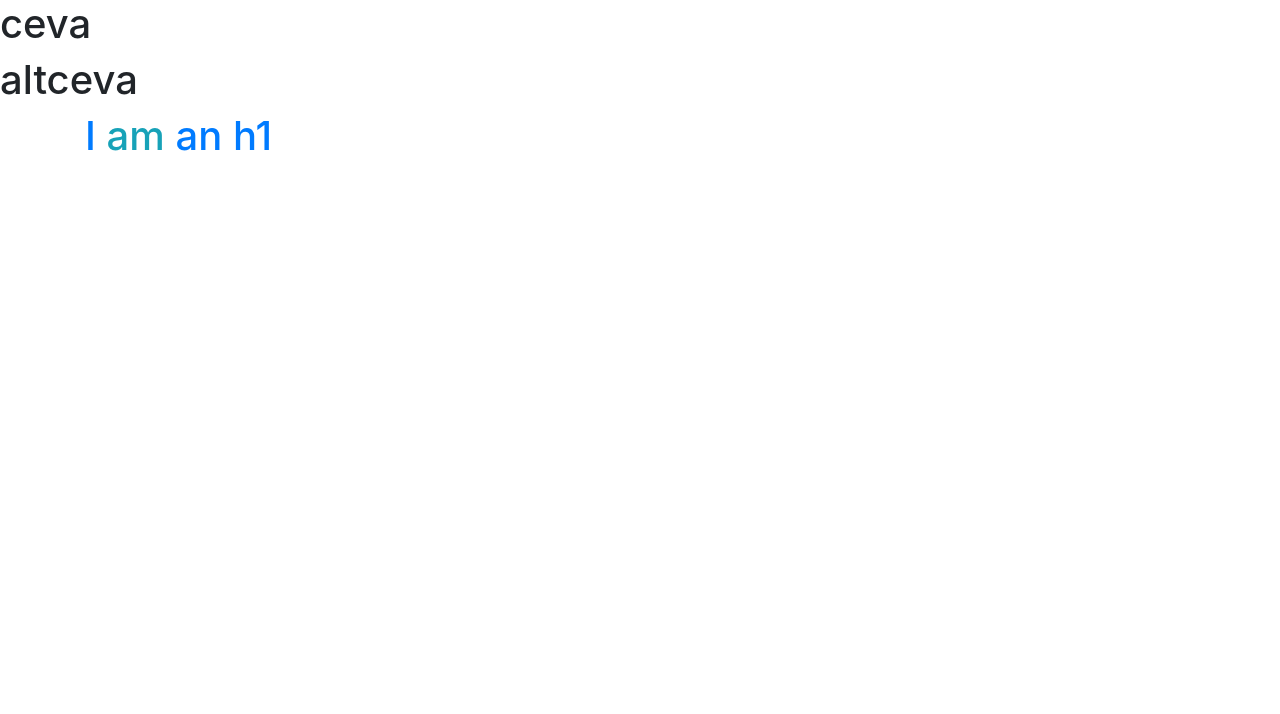
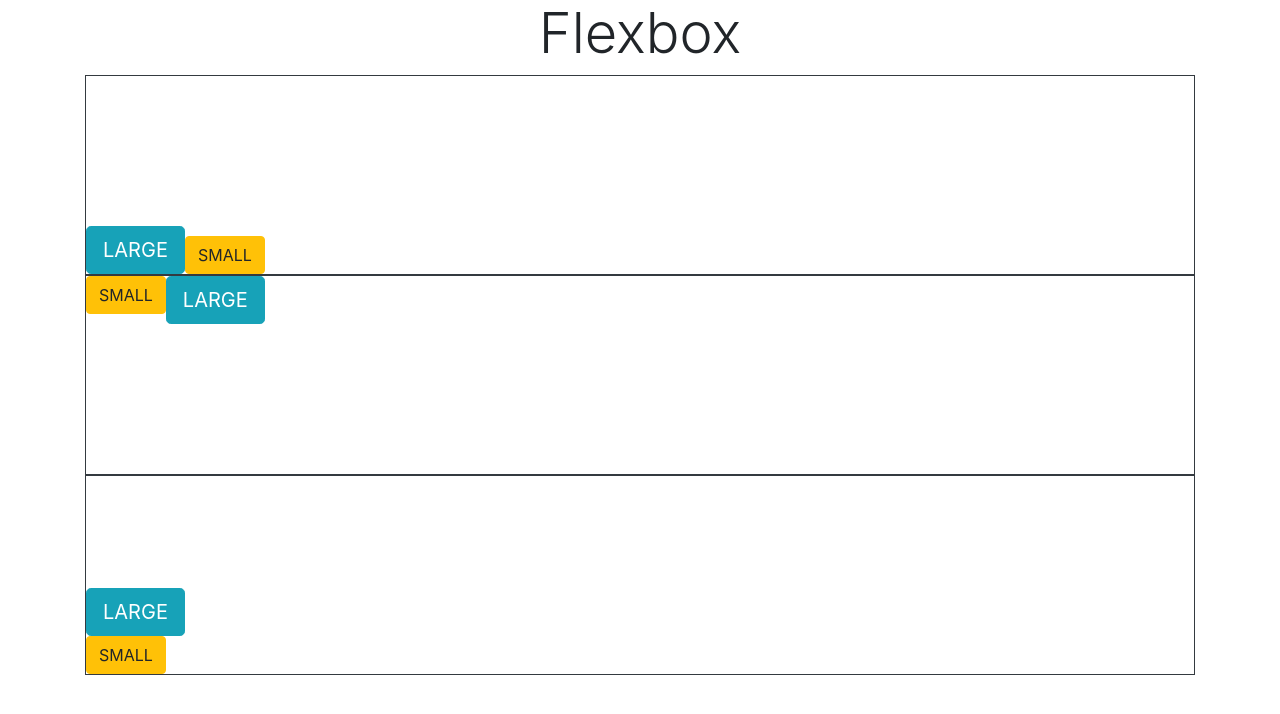
Before and after one commit to GeorgeCr/museum-of-candy, a plain HTML site: page index.html in a window 1280 px wide. Drawn offline with nearby package versions, Linux system fonts and the light colour scheme.

Commit message:
intro to flexbox and its utilities and functions: justify-content, align-items, rows, columns, etc.

```diff
--- a/index.html
+++ b/index.html
@@ -8,12 +8,40 @@
     <!-- Bootstrap CSS -->
     <link rel="stylesheet" href="https://stackpath.bootstrapcdn.com/bootstrap/4.1.3/css/bootstrap.min.css" integrity="sha384-MCw98/SFnGE8fJT3GXwEOngsV7Zt27NXFoaoApmYm81iuXoPkFOJwJ8ERdknLPMO" crossorigin="anonymous">
 
-    <title>Hello, world!</title>
+    <title>Flex Box</title>
   </head>
+
   <body>
-    <h1>ceva</h1><h1>altceva</h1>
     <div class="container">
-        <h1 class="text-primary">I <span class="text-info">am</span> an h1</h1>
+        <h1 class="text-center display-4">Flexbox</h1>
+        <div class="border border-dark d-flex justify-content-start align-items-end" style="height: 200px">
+
+          <!-- justify-content-*
+          start - both buttons are pushed left
+          center - both buttons are pushed in the center
+          end - both buttons are pushed to the right
+          between - the buttons are separated one from another, leaving room for content between them
+          around - the buttons make room between and around them
+          -->
+
+          <!-- justify-content is used for telling the position either from left to right, or the other way around
+          while align-items is used for the other axis (Oy), meaning from top - bottom or bottom - top -->
+            <button class="btn btn-info btn-lg">LARGE</button>
+            <button class="btn btn-warning">SMALL</button>
+        </div>
+
+      <div class="border border-dark d-flex flex-row-reverse justify-content-end align-items-start" style="height: 200px">
+          <button class="btn btn-info btn-lg">LARGE</button>
+          <button class="btn btn-warning">SMALL</button>
+      </div>
+
+      <div class="border border-dark d-flex flex-column justify-content-end align-items-start" style="height: 200px">
+        <button class="btn btn-info btn-lg">LARGE</button>
+        <button class="btn btn-warning">SMALL</button>
+      </div>
+      <!-- flex column changes the point of axis, the main focus is Oy now, meaning the start is the top when talking about justify -->
+
+
     </div>
 
     <!-- Optional JavaScript -->
```
Also changed, not shown: style.css (line endings or trailing spaces).
